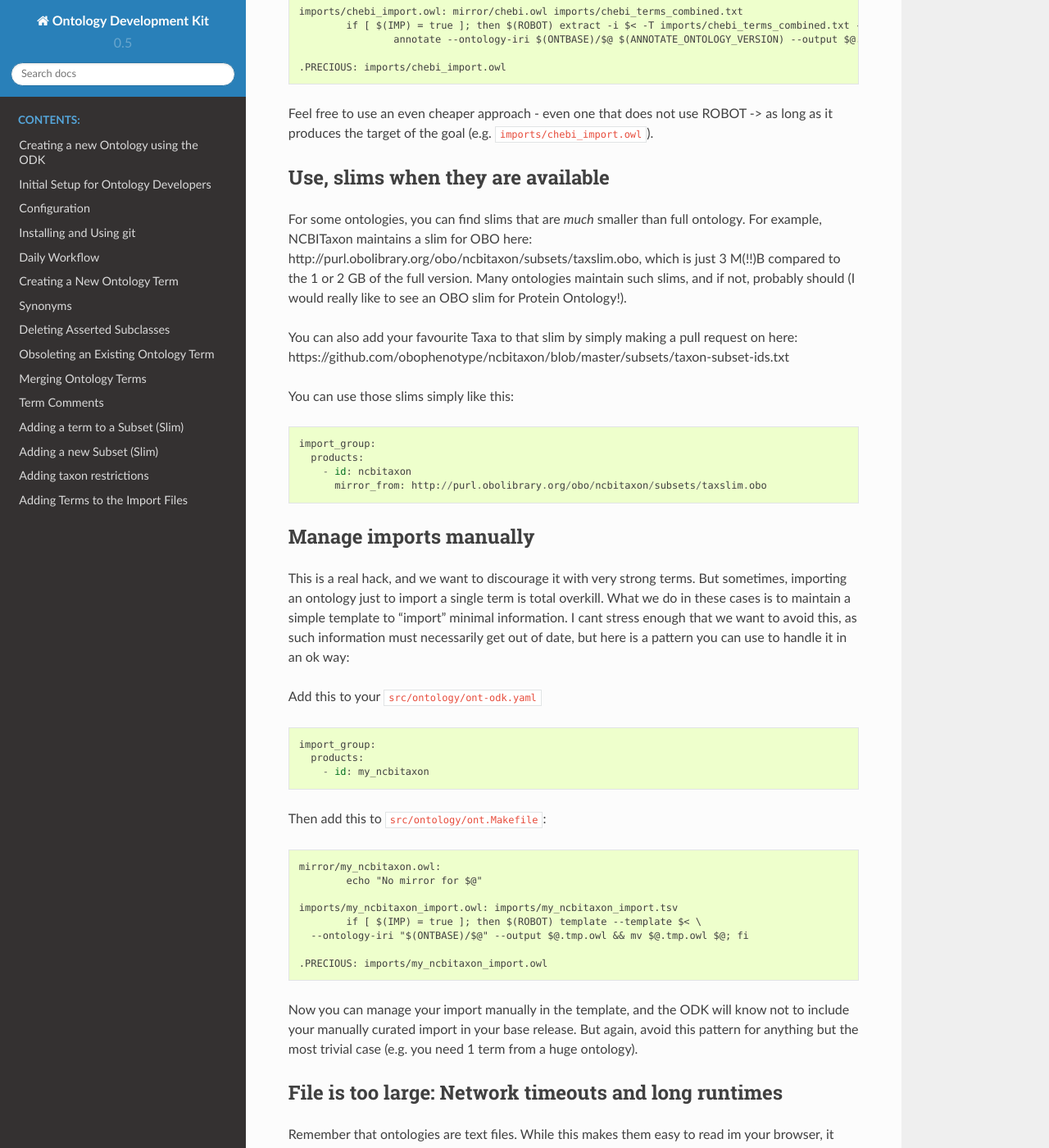
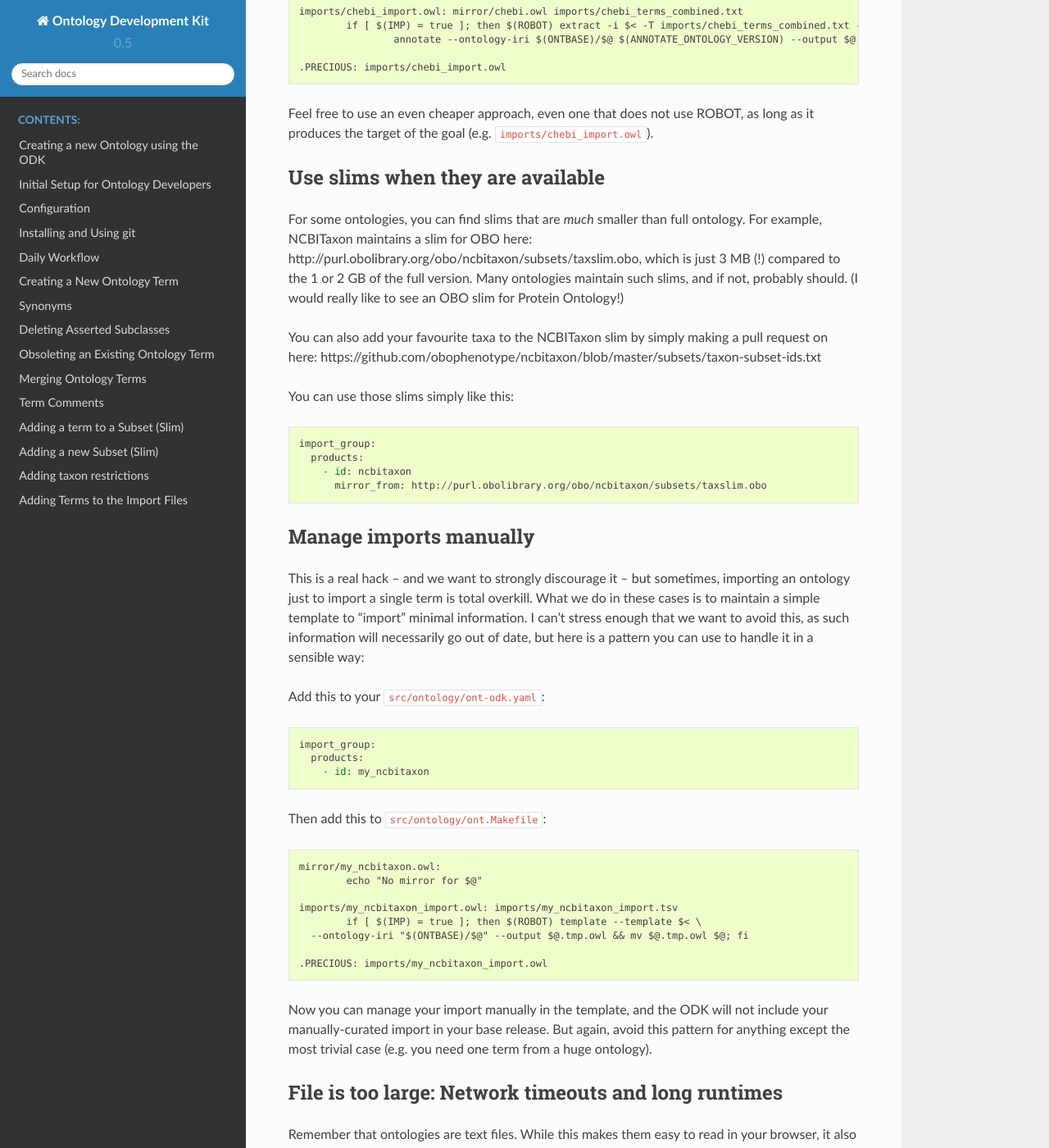
Before and after one commit to INCATools/ontology-development-kit, a Sphinx documentation site: the page built from docs/DealWithLargeOntologies.md, in a window 1280 px wide and 1400 px high, scrolled down 2333 px. Shown: the whole window at 82% size. Built offline with Sphinx 7.4.7 and the Read the Docs theme 2.0.0, drawn with Linux system fonts in a browser that asks for light colours; some of the changed text lies outside the part shown.

Commit message:
Revise DealWithLargeOntologies.md

````diff
--- a/docs/DealWithLargeOntologies.md
+++ b/docs/DealWithLargeOntologies.md
@@ -1,7 +1,7 @@
 # Dealing with huge ontologies in your import chain
 
-Dealing with very large ontologies, such as Protein Ontology (PR), NCBI Taxonomy (NXBITaxon), Gene Ontology (GO) and CHEBI is a big challenge when developing ontologies, especially if we want to import and re-use terms from them. There are two major problems:
-1. It currently takes about 12-16 GB of memory to process PR and NCBITaxon - memory that many of us do not have available.
+Dealing with very large ontologies, such as the Protein Ontology (PR), NCBI Taxonomy (NCBITaxon), Gene Ontology (GO) and the CHEBI Ontology is a big challenge when developing ontologies, especially if we want to import and re-use terms from them. There are two major problems:
+1. It currently takes about 12–16 GB of memory to process PR and NCBITaxon – memory that many of us do not have available.
 2. The files are so large, pulling them over the internet can lead to failures, timeouts and other problems.
 
 There are a few strategies we can employ to deal with the problem of memory consumption:
@@ -16,7 +16,7 @@
 
 ## Overwrite ODK default: less fancy, custom modules
 
-The default recipe for creating a module looks something like that:
+The default recipe for creating a module looks something like this:
 
 ```
 imports/%_import.owl: mirror/%.owl imports/%_terms_combined.txt
@@ -41,7 +41,7 @@
 .PRECIOUS: imports/pr_import.owl
 ```
 
-Note that all the `%` variables and uses of `$*` are replaced by the ontology id in question. Adding this to your `ont.Makefile` will overwrite the default ODK behaviour in favour of this new recipe.
+Note that all the `%` variables and uses of `$*` are replaced by the ontology ID in question. Adding this to your `ont.Makefile` will overwrite the default ODK behaviour in favour of this new recipe.
 
 _The ODK supports this reduced module out of the box. To activate it, do this:_
 
@@ -87,13 +87,13 @@
 .PRECIOUS: imports/chebi_import.owl
 ```
 
-Feel free to use an even cheaper approach - even one that does not use ROBOT -> as long as it produces the target of the goal (e.g. `imports/chebi_import.owl`).
+Feel free to use an even cheaper approach, even one that does not use ROBOT, as long as it produces the target of the goal (e.g. `imports/chebi_import.owl`).
 
-## Use, slims when they are available
+## Use slims when they are available
 
-For some ontologies, you can find slims that are _much_ smaller than full ontology. For example, NCBITaxon maintains a slim for OBO here: http://purl.obolibrary.org/obo/ncbitaxon/subsets/taxslim.obo, which is just 3 M(!!)B compared to the 1 or 2 GB of the full version. Many ontologies maintain such slims, and if not, probably should (I would really like to see an OBO slim for Protein Ontology!).
+For some ontologies, you can find slims that are _much_ smaller than full ontology. For example, NCBITaxon maintains a slim for OBO here: http://purl.obolibrary.org/obo/ncbitaxon/subsets/taxslim.obo, which is just 3 MB (!) compared to the 1 or 2 GB of the full version. Many ontologies maintain such slims, and if not, probably should. (I would really like to see an OBO slim for Protein Ontology!)
 
-You can also add your favourite Taxa to that slim by simply making a pull request on here: https://github.com/obophenotype/ncbitaxon/blob/master/subsets/taxon-subset-ids.txt
+You can also add your favourite taxa to the NCBITaxon slim by simply making a pull request on here: https://github.com/obophenotype/ncbitaxon/blob/master/subsets/taxon-subset-ids.txt
 
 You can use those slims simply like this:
 
@@ -106,9 +106,9 @@
 
 ## Manage imports manually
 
-This is a real hack, and we want to discourage it with very strong terms. But sometimes, importing an ontology just to import a single term is total overkill. What we do in these cases is to maintain a simple template to "import" minimal information. I cant stress enough that we want to avoid this, as such information must necessarily get out of date, but here is a pattern you can use to handle it in an ok way:
+This is a real hack – and we want to strongly discourage it – but sometimes, importing an ontology just to import a single term is total overkill. What we do in these cases is to maintain a simple template to "import" minimal information. I can't stress enough that we want to avoid this, as such information will necessarily go out of date, but here is a pattern you can use to handle it in a sensible way:
 
-Add this to your `src/ontology/ont-odk.yaml`
+Add this to your `src/ontology/ont-odk.yaml`:
 
 ```
 import_group:
@@ -129,13 +129,12 @@
 .PRECIOUS: imports/my_ncbitaxon_import.owl
 ```
 
-Now you can manage your import manually in the template, and the ODK will know not to include your manually curated import in your base release. But again, avoid this pattern for anything but the most trivial case (e.g. you need 1 term from a huge ontology).
+Now you can manage your import manually in the template, and the ODK will not include your manually-curated import in your base release. But again, avoid this pattern for anything except the most trivial case (e.g. you need one term from a huge ontology).
 
 
 ## File is too large: Network timeouts and long runtimes
 
-Remember that ontologies are text files. While this makes them easy to read im your browser, it also makes them huge - from 500 MB (Chebi) to 2 GB (NCBITaxon) - which is an enormous amount.
-
+Remember that ontologies are text files. While this makes them easy to read in your browser, it also makes them huge: from 500 MB (CHEBI) to 2 GB (NCBITaxon), which is an enormous amount.
 
 Thankfully, ROBOT can automatically read gzipped ontologies without the need of unpacking. To avoid long runtimes and network timeouts, we can do the following two things (with the new ODK 1.2.26):
 
@@ -145,8 +144,7 @@
     - id: pr
       use_gzipped: TRUE
 ```
-This will try to append `.gz` to the default download location (http://purl.obolibrary.org/obo/pr.owl ---> http://purl.obolibrary.org/obo/pr.owl.gz). Note that you must make sure that this file actually exists. It does, for Chebi and Protein Ontology, but not for many others.
-
+This will try to append `.gz` to the default download location (http://purl.obolibrary.org/obo/pr.owl &rarr; http://purl.obolibrary.org/obo/pr.owl.gz). Note that you must make sure that this file actually exists. It does for CHEBI and the Protein Ontology, but not for many others.
 
 If the file exists, but is located elsewhere, you can do this:
 
@@ -157,4 +155,4 @@
       mirror_from: http://purl.obolibrary.org/obo/pr.owl.gz
 ```
 
-You can put any URL in `mirror_from` (including non-obo ones!).
+You can put any URL in `mirror_from` (including non-OBO ones!)
````
Also changed, not shown: other parts of docs/DealWithLargeOntologies.md (+4 -4 lines).
